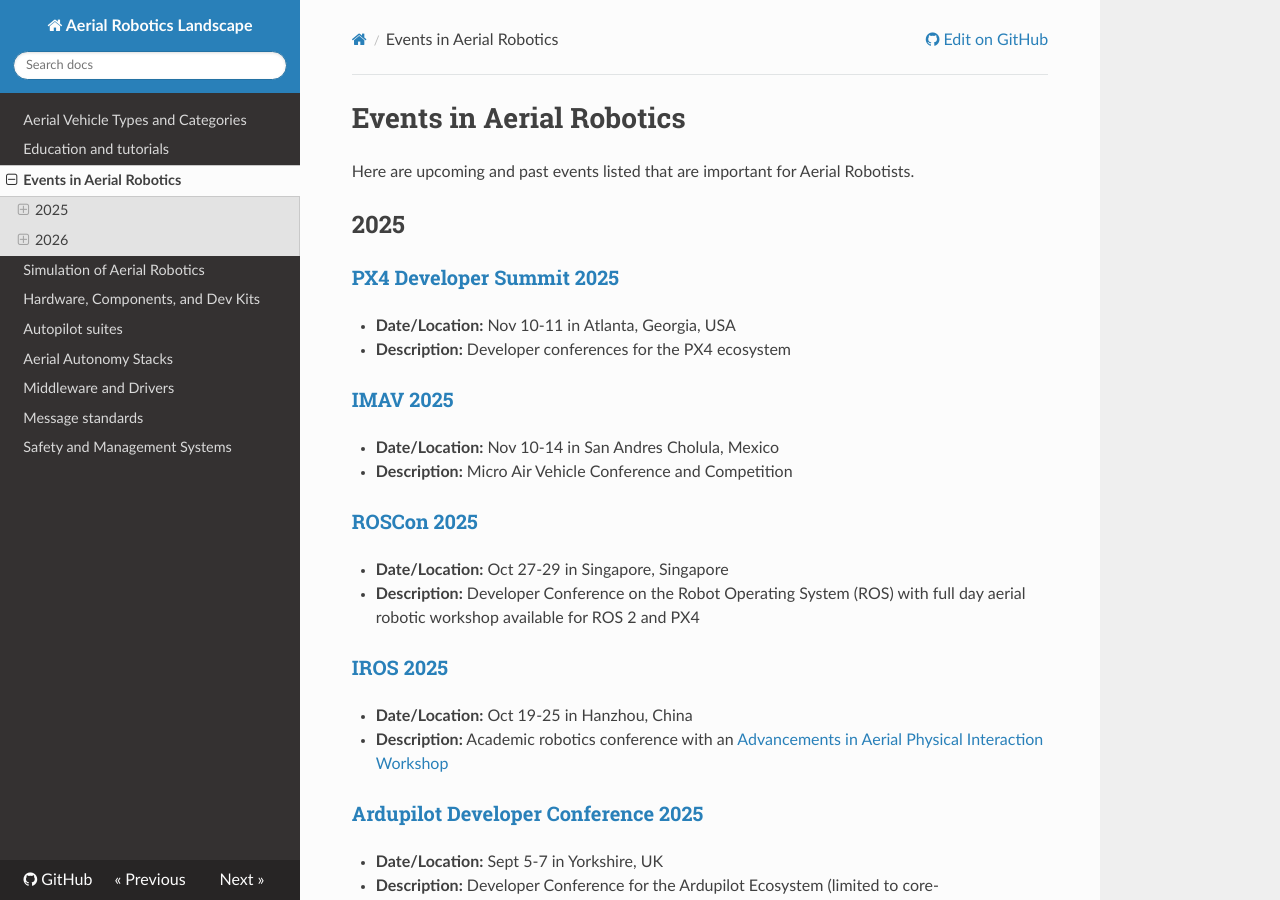
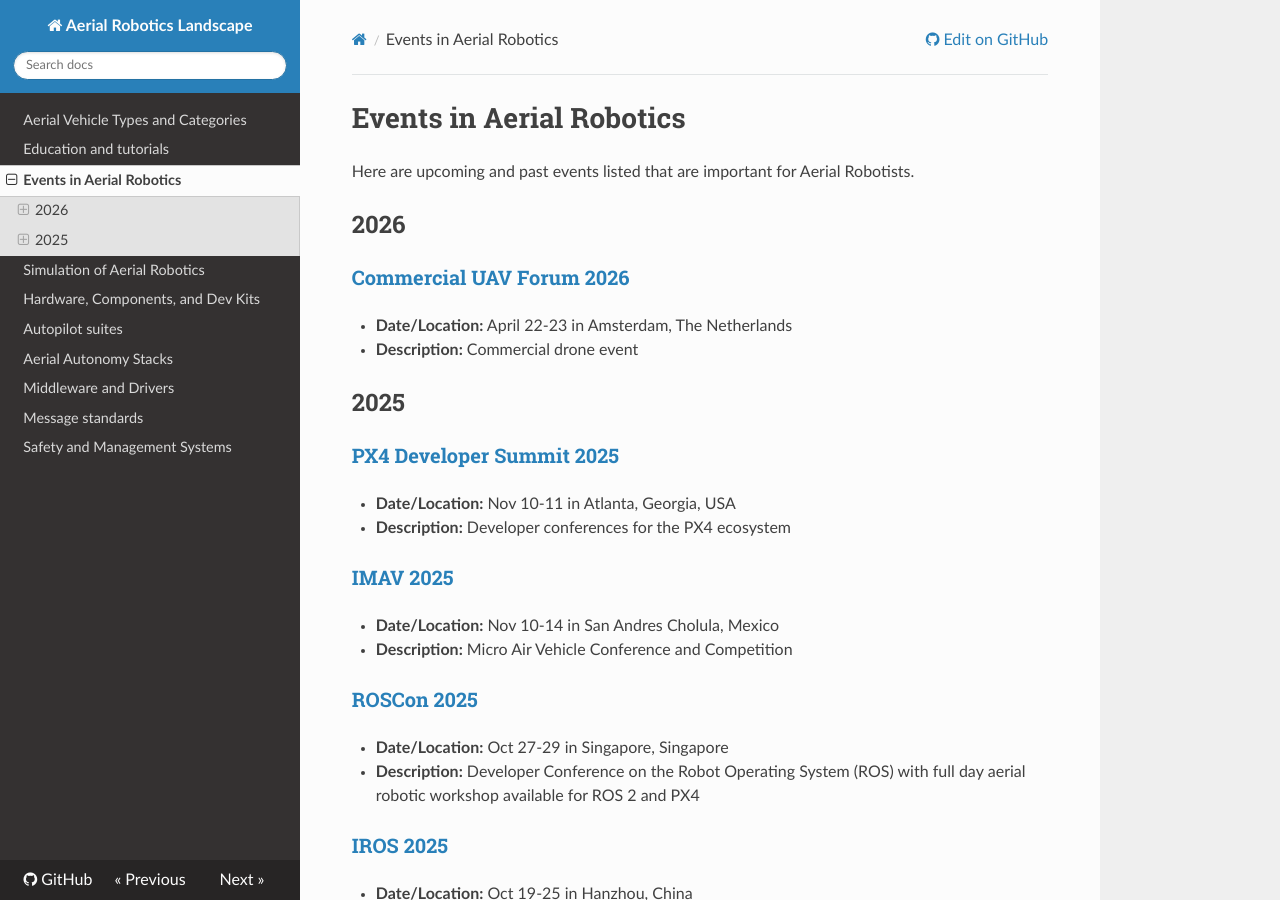
Before and after one commit to ROS-Aerial/aerial_robotic_landscape, an MkDocs documentation site: the page built from docs/events.md, in a window 1280 px wide and 900 px high. Built offline with MkDocs 1.6.1, drawn with Linux system fonts in a browser that asks for light colours; nearby versions of some CDN libraries; some of the changed text lies outside the part shown.

Commit message:
Put 2026 event on top
Added details for the Commercial UAV Forum 2026 event.

```diff
--- a/docs/events.md
+++ b/docs/events.md
@@ -1,6 +1,12 @@
 # Events in Aerial Robotics
 
 Here are upcoming and past events listed that are important for Aerial Robotists.
+
+## 2026
+
+### [Commercial UAV Forum 2026](https://www.forumuav.com/)
+* **Date/Location:** April 22-23 in Amsterdam, The Netherlands
+* **Description:** Commercial drone event
 
 ## 2025
 
```
Also changed, not shown: other parts of docs/events.md (+0 -4 lines).
